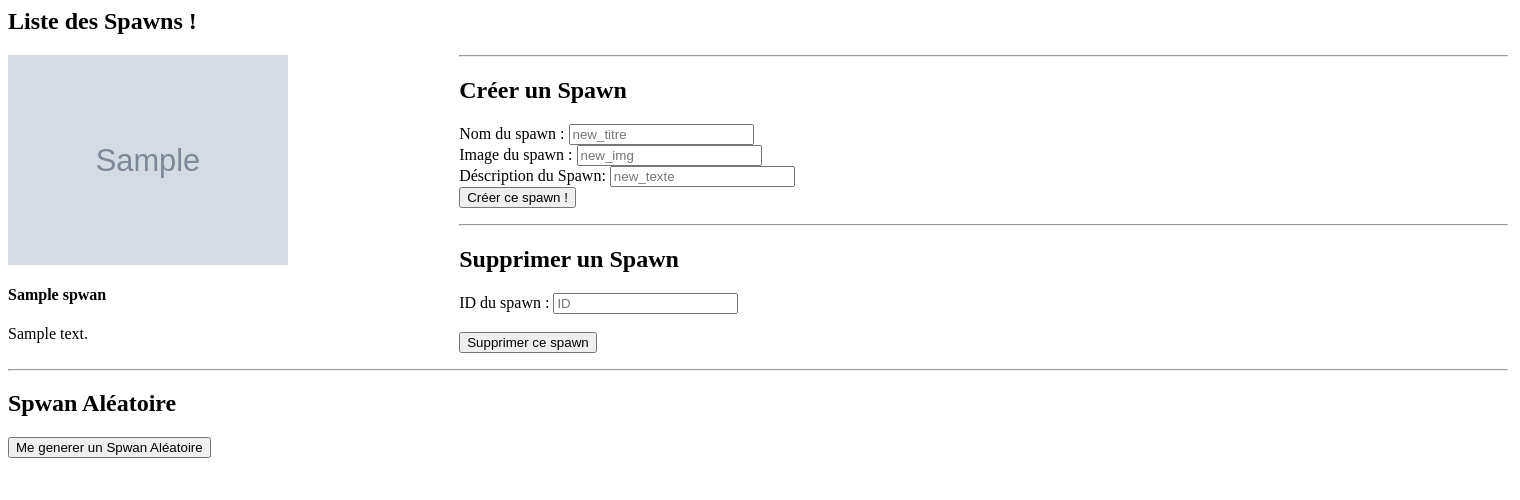
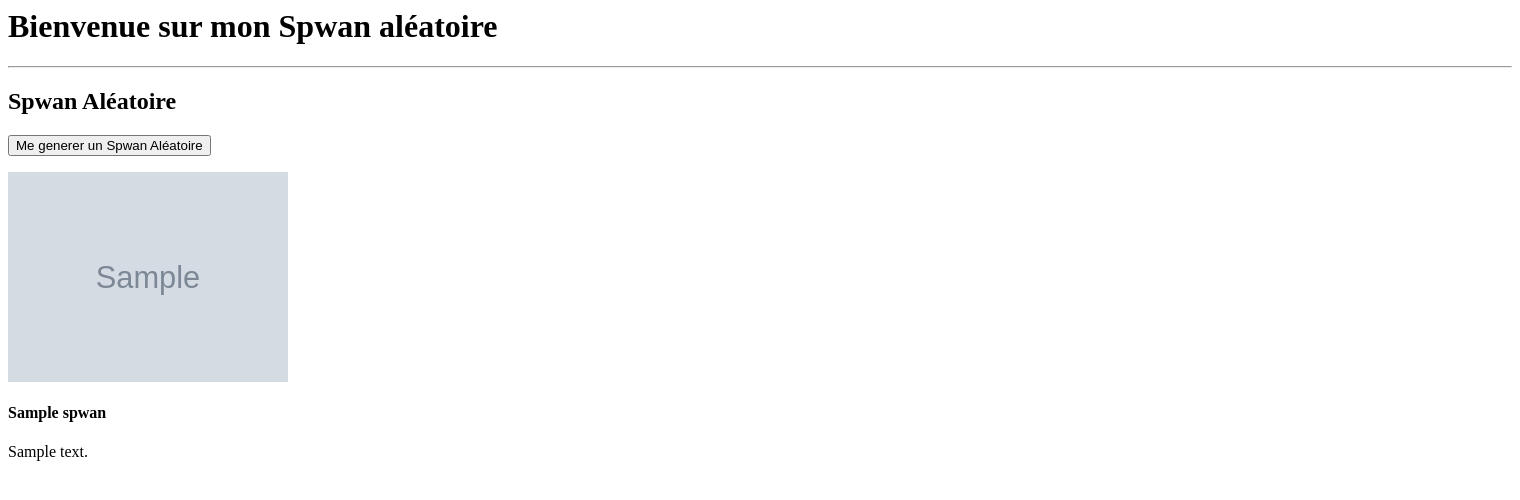
Before and after one commit to FlorianLeveil/php, a PHP site: page /php/ in a window 1520 px wide. Shown: the top 500 px of the page. Run offline with PHP 8.4, Linux system fonts and the light colour scheme; tables that the repository leaves empty or names only in its code hold one stand-in row (values such as "Sample post"); grey boxes marked "Sample" are stand-in pictures.

Commit message:
Bug reparee

```diff
--- a/Projet_2/index.php
+++ b/Projet_2/index.php
@@ -1,66 +1,32 @@
 <html>
 <?php require('request.php'); ?>
+<?php require_once('spawn_aleatoire.php'); ?>
+
+    <Head>
+        <meta charset="utf-8">
+        <title>Florian Léveil</title>
+    </Head>
+    <body>
+        <h1>Bienvenue sur mon Spwan aléatoire</h1>
+        <div>
+            <hr>
+            <h2>Spwan Aléatoire</h2>
+            <form action="" method="post">
+                <input type="submit" value="Me generer un Spwan Aléatoire" id="submit" name="submit">
+            </form>
 
 
-    <head>
-        <meta charset="utf-8">
-        <title>Florian Léveil</title>
-
-    </head>
-    <body>
-    <h2> Liste des Spawns ! </h2>
-
-    <?php foreach($data_spawn as $SPA) { ?>
-        <div style='width:30%;float:left'>
-            <div>
-                <img style='max-width:370px;max-height:210px;' src="<?=$SPA["img"];?>" alt="">
-            </div>
-            <div>
+            <div style='width:30%;float:left'>
                 <div>
-                    <h4 class="text-white"><?=$SPA["titre"];?></h4>
-                    <p class="mb-0 text-white-50"><?=$SPA["texte"];?></p>
+                    <img style='max-width:370px;max-height:210px;' src="<?= $spawn["img"] ?>" alt="">
+                </div>
+                <div>
+                    <div>
+                        <h4><?=$spawn["titre"] ?></h4>
+                        <p><?=$spawn["texte"] ?></p>
+                    </div>
                 </div>
             </div>
         </div>
-    <?php } ?>
-        <div style='width:1500px'>
-        <div>
-            <hr>
-            <h2>Créer un Spawn</h2>
-
-                <form action="creee_spawn.php" method="post" enctype="multipart/form-data">
-                    <label for="new_titre">Nom du spawn :</label>
-                    <input type="text" name="new_titre" id="new_titre" placeholder="new_titre">
-                    <br>
-                    <label for="new_img">Image du spawn :</label>
-                    <input type="text" name="new_img" id="new_img" placeholder="new_img">
-                    <br>
-                    <label for="new_texte">Déscription du Spawn:</label>
-                    <input type="text" name="new_texte" id="new_texte" placeholder="new_texte">
-                    <br>
-                    <input type="submit" value="Créer ce spawn !" id="submit" name="submit">
-                </form>
-        </div>
-        <div>
-            <hr>
-            <h2>Supprimer un Spawn</h2>
-            <form action="sup_spawn.php" method="post">
-            <label for="user_name">ID du spawn :</label>
-            <input type="text" name="spawn_id" id="spawn_id" placeholder="ID">
-            <br>
-            <br>
-            <input type="submit" value="Supprimer ce spawn" id="submit" name="submit">
-            </form>
-        </div>
-        <div>
-            <hr>
-            <h2>Spwan Aléatoire</h2>
-            <form action="spwan_aleatoire.php" method="post">
-                <input type="submit" value="Me generer un Spwan Aléatoire" id="submit" name="submit">
-            </form>
-        </div>
-        </div>
-
-
     </body>
 </html>
--- a/Projet_2/request.php
+++ b/Projet_2/request.php
@@ -4,8 +4,13 @@ define("DATABASE_NAME", "php_spawn");
 define("DATABASE_USER", "root");
 define("DATABASE_PASSWORD", "root");
 
-$db = new PDO('mysql:host='.DATABASE_HOST.';dbname='.DATABASE_NAME.';charset=utf8', DATABASE_USER, DATABASE_PASSWORD);
+try {
+    $db = new PDO('mysql:host='.DATABASE_HOST.';dbname='.DATABASE_NAME.';charset=utf8', DATABASE_USER, DATABASE_PASSWORD);
 
+}
+catch (PDOException $e) {
+    echo $e->getMessage();
+}
 
 
 $req = $db->prepare('SELECT * FROM spwan');
--- a/Projet_2/spawn_aleatoire.php
+++ b/Projet_2/spawn_aleatoire.php
@@ -1,2 +1,10 @@
 <?php
-include_once 'request.php';
+    require_once('request.php');
+
+    $req = $db->prepare('SELECT * FROM spwan');
+    $req->execute();
+    $spawns = $req->fetchAll();
+
+    $index = rand(0, count($spawns) - 1);
+
+    $spawn = $spawns[$index];
```
Also changed, not shown: Projet_2/admin.php (added, +67 -0 lines), Projet_2/creee_spawn.php (+5 -7 lines), Projet_2/sup_spawn.php (+6 -3 lines).
